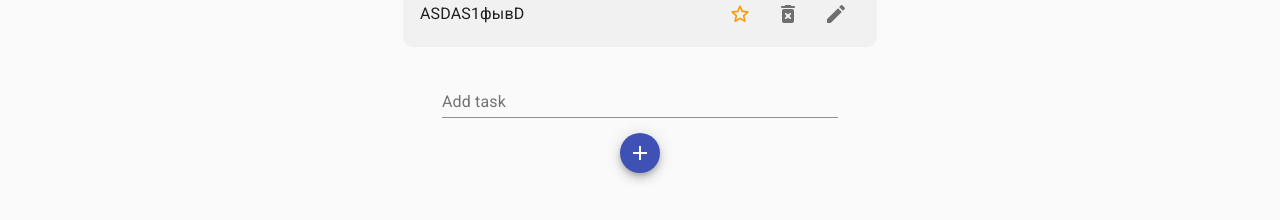
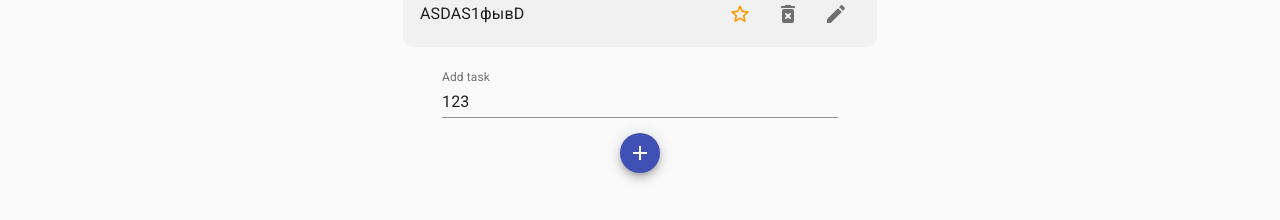
Before and after one commit to Ivanov13sv/todo, a React (Create React App) app: page / in a window 1280 px wide. Shown: the part 504-724 px from the top of the page. Built offline with nearby package versions, Linux system fonts and the light colour scheme.

Commit message:
edit button - done

```diff
--- a/src/components/Pages/Task-manager/TaskAddForm/TaskAddForm.js
+++ /dev/null
@@ -1,45 +0,0 @@
-import React, { useState, useEffect } from 'react';
-import { TextField, Button, Fab, Tooltip } from '@material-ui/core';
-import useStyles from '../../../../styles';
-import AddIcon from '@material-ui/icons/Add';
-
-
-const PostAddForm = ({ create, editTask }) => {
-
-    const [post, setPost] = useState({
-        text: ''
-    });
-
-    const addPosts = (e) => {
-        e.preventDefault();
-        if (post.text) {
-            const newPost = {
-                ...post, id: Date.now()
-            }
-            create(newPost)
-            setPost({
-                text: ''
-            })
-        }
-    };
-
-    const editItem = (newArr) => {
-    }
-
-
-
-    const { add__post__form } = useStyles();
-    return (
-        <form onSubmit={(e) => addPosts(e)} autoComplete='off' className={add__post__form}>
-            <TextField onChange={(e) => setPost({ ...post, text: e.target.value })} value={post.text} fullWidth id="standard-basic" label="Add task" />
-            <Tooltip title='Add'>
-                <Fab type='submit' style={{ marginTop: '15px' }} size='small' color="primary" aria-label="add">
-                    {/* <Fab onClick={(e) => addPosts(e)} style={{ marginTop: '15px' }} size='small' color="primary" aria-label="add"> */}
-                    <AddIcon />
-                </Fab>
-            </Tooltip>
-        </form>
-    );
-};
-
-export default PostAddForm;
--- a/src/components/Pages/Task-manager/TaskManager.js
+++ b/src/components/Pages/Task-manager/TaskManager.js
@@ -1,8 +1,8 @@
 import React, { useState } from 'react';
-import { Container} from '@material-ui/core'
+import { Container } from '@material-ui/core'
 import useStyles from '../../../styles';
 import TaskList from './TasksList/TasksList'
-import TaskAddForm from './TaskAddForm/TaskAddForm'
+import TaskAddForm from './TasksList/TaskAddForm/TaskAddForm'
 
 
 
@@ -16,7 +16,9 @@ function TaskManager() {
         { id: 3, text: 'DDDDDD', important: false },
         { id: 4, text: 'ASDASD', important: false },
         { id: 5, text: 'ASDAS1фывD', important: false },
-    ])
+    ]);
+
+    const [value, setValue] = useState('123');
 
 
     const createPost = (newPost) => {
@@ -31,14 +33,12 @@ function TaskManager() {
     }
 
     const editTask = (post) => {
-        // const newArr = itemsList.filter(item => {
-        //     return item.id !== post.id;
-        // })
-        setItemsList([...itemsList.filter(item => {
-            const text = item.text;
-            return item.id !== post.id;
-        })])
+        setItemsList([...itemsList.filter(item => item.id !== post.id)])
+        setValue(post.text)
     }
+
+
+
 
 
 
@@ -56,14 +56,12 @@ function TaskManager() {
     return (
         <>
             <Container maxWidth="sm">
-                <TaskList onToggleImportant={onToggleImportant} removePost={removePost} posts={itemsList} />
+                <TaskList value={value} setValue={setValue} create={createPost} editTask={editTask} onToggleImportant={onToggleImportant} removePost={removePost} posts={itemsList} />
             </Container>
-            <Container maxWidth='xs'>
-                <TaskAddForm editTask={editTask} create={createPost} />
-            </Container>
-
         </>
     );
 }
 
+
+
 export default TaskManager;
--- /dev/null
+++ b/src/components/Pages/Task-manager/TasksList/TaskAddForm/TaskAddForm.js
@@ -0,0 +1,62 @@
+import React, { useState, useEffect } from 'react';
+import { TextField, Button, Fab, Tooltip } from '@material-ui/core';
+import useStyles from '../../../../../styles';
+import AddIcon from '@material-ui/icons/Add';
+
+
+const PostAddForm = ({ create, editTask, value, setValue }) => {
+
+    // const [post, setPost] = useState({
+    //     text: ''
+    // });
+
+    // const addPosts = (e) => {
+    //     e.preventDefault();
+    //     if (post.text) {
+    //         const newPost = {
+    //             ...post, id: Date.now()
+    //         }
+    //         create(newPost)
+    //         setPost({
+    //             text: ''
+    //         })
+    //     }
+    // };
+    const addPosts = (e) => {
+        e.preventDefault();
+        if (value) {
+            const newPost = {
+                id: Date.now(),
+                text: value,
+                isComplete: false
+            }
+            create(newPost)
+            setValue('')
+        }
+    };
+
+
+    const { add__post__form } = useStyles();
+    return (
+        // <form onSubmit={(e) => addPosts(e)} autoComplete='off' className={add__post__form}>
+        //     <TextField onChange={(e) => setPost({ ...post, text: e.target.value })} value={post.text} fullWidth id="standard-basic" label="Add task" />
+        //     <Tooltip title='Add'>
+        //         <Fab type='submit' style={{ marginTop: '15px' }} size='small' color="primary" aria-label="add">
+        //             {/* <Fab onClick={(e) => addPosts(e)} style={{ marginTop: '15px' }} size='small' color="primary" aria-label="add"> */}
+        //             <AddIcon />
+        //         </Fab>
+        //     </Tooltip>
+        // </form>
+        <form onSubmit={(e) => addPosts(e)} autoComplete='off' className={add__post__form}>
+            <TextField onChange={(e) => setValue(e.target.value)} value={value} fullWidth id="standard-basic" label="Add task" />
+            <Tooltip title='Add'>
+                <Fab type='submit' style={{ marginTop: '15px' }} size='small' color="primary" aria-label="add">
+                    {/* <Fab onClick={(e) => addPosts(e)} style={{ marginTop: '15px' }} size='small' color="primary" aria-label="add"> */}
+                    <AddIcon />
+                </Fab>
+            </Tooltip>
+        </form>
+    );
+};
+
+export default PostAddForm;
--- a/src/components/Pages/Task-manager/TasksList/TaskListItem/TaskListItem.js
+++ b/src/components/Pages/Task-manager/TasksList/TaskListItem/TaskListItem.js
@@ -9,8 +9,7 @@ import CreateRoundedIcon from '@material-ui/icons/CreateRounded';
 
 
 
-const PostListItemCopy = ({ text, child, removePost, post, onToggleImportant, important, findItem, editItem }) => {
-
+const PostListItemCopy = ({ text, removePost, post, onToggleImportant, important, findItem, editTask,setValue }) => {
 
     let { icon__star, post__item } = useStyles();
 
@@ -19,10 +18,10 @@ const PostListItemCopy = ({ text, child, removePost, post, onToggleImportant, im
         post__item += ` important`;
     }
 
-
-
-
-
+    // const edit = () =>{
+    //     setValue(text);
+    //     editTask(post)
+    // }
 
     return (
         <ListItem className={post__item} >
@@ -33,7 +32,7 @@ const PostListItemCopy = ({ text, child, removePost, post, onToggleImportant, im
             <IconButton onClick={() => removePost(post)}>
                 <DeleteForeverRoundedIcon />
             </IconButton>
-            <IconButton  onClick={() => findItem(post.id)}>
+            <IconButton  onClick={() => editTask(post)}>
                 <CreateRoundedIcon  />
             </IconButton>
         </ListItem>
--- a/src/components/Pages/Task-manager/TasksList/TasksList.js
+++ b/src/components/Pages/Task-manager/TasksList/TasksList.js
@@ -1,25 +1,21 @@
 import React from 'react';
-import { List, Typography } from '@material-ui/core';
+import { List, Typography, Container } from '@material-ui/core';
 import TaskListItem from './TaskListItem/TaskListItem';
 import useStyles from '../../../../styles';
+import TaskAddForm from './TaskAddForm/TaskAddForm'
 
-const TasksList = ({ posts, removePost, onToggleImportant, findItem, editItem }) => {
+const TasksList = ({ posts, removePost, onToggleImportant, findItem, editTask, setValue, value, create  }) => {
 
     const { tasks, no__tasks } = useStyles();
     const itemsArray = posts.map(post => {
-        return <TaskListItem editItem={editItem} findItem={findItem} onToggleImportant={onToggleImportant} important={post.important} removePost={removePost} key={post.id} text={post.text} post={post} />
+        return <TaskListItem setValue={setValue} editTask={editTask} findItem={findItem} onToggleImportant={onToggleImportant} important={post.important} removePost={removePost} key={post.id} text={post.text} post={post} />
     })
 
     return (
-
-        // <List >
-        //     {itemsArray}
-        // </List>
         <>
             {posts.length ? (
                 < List >
                     <Typography className={tasks} align='right' variant='body1' children={
-                        // `${itemsArray.length} tasks / 0 important`
                         `${itemsArray.length === 1
                             ? `1 task / 0 important`
                             : `${itemsArray.length} tasks / 0 important`
@@ -29,7 +25,11 @@ const TasksList = ({ posts, removePost, onToggleImportant, findItem, editItem })
                 </List>
             ) : (
                 <Typography className={no__tasks} variant='body1' children={`No tasks`} align='center' />
+
             )}
+            <Container maxWidth='xs'>
+                <TaskAddForm value={value} setValue={setValue} create={create} editTask={editTask} />
+            </Container>
         </>
     );
 };
--- a/src/components/MyButton.js
+++ b/src/components/UI/MyButton.js
@@ -3,12 +3,6 @@ import { Button } from '@material-ui/core';
 
 
 const MyButton = ({ children, ...props }) => {
-
-    const [alignment, setAlignment] = React.useState('left');
-
-    const handleAlignment = (event, newAlignment) => {
-      setAlignment(newAlignment);
-    };
 
     return (
         <Button {...props} >{children}</Button>
```
Also changed, not shown: src/components/Pages/Task-manager/App.css (deleted, +0 -38 lines).
